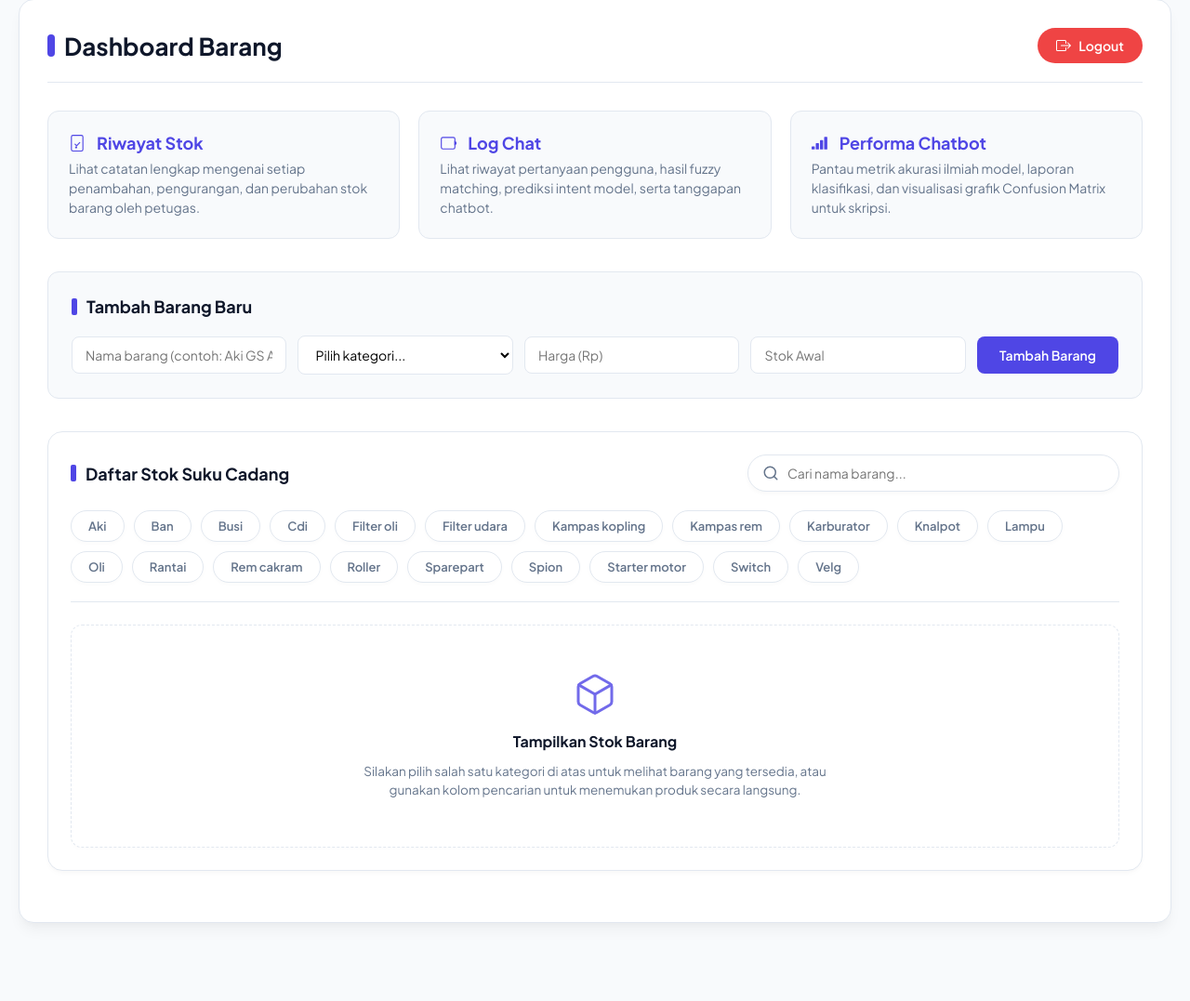
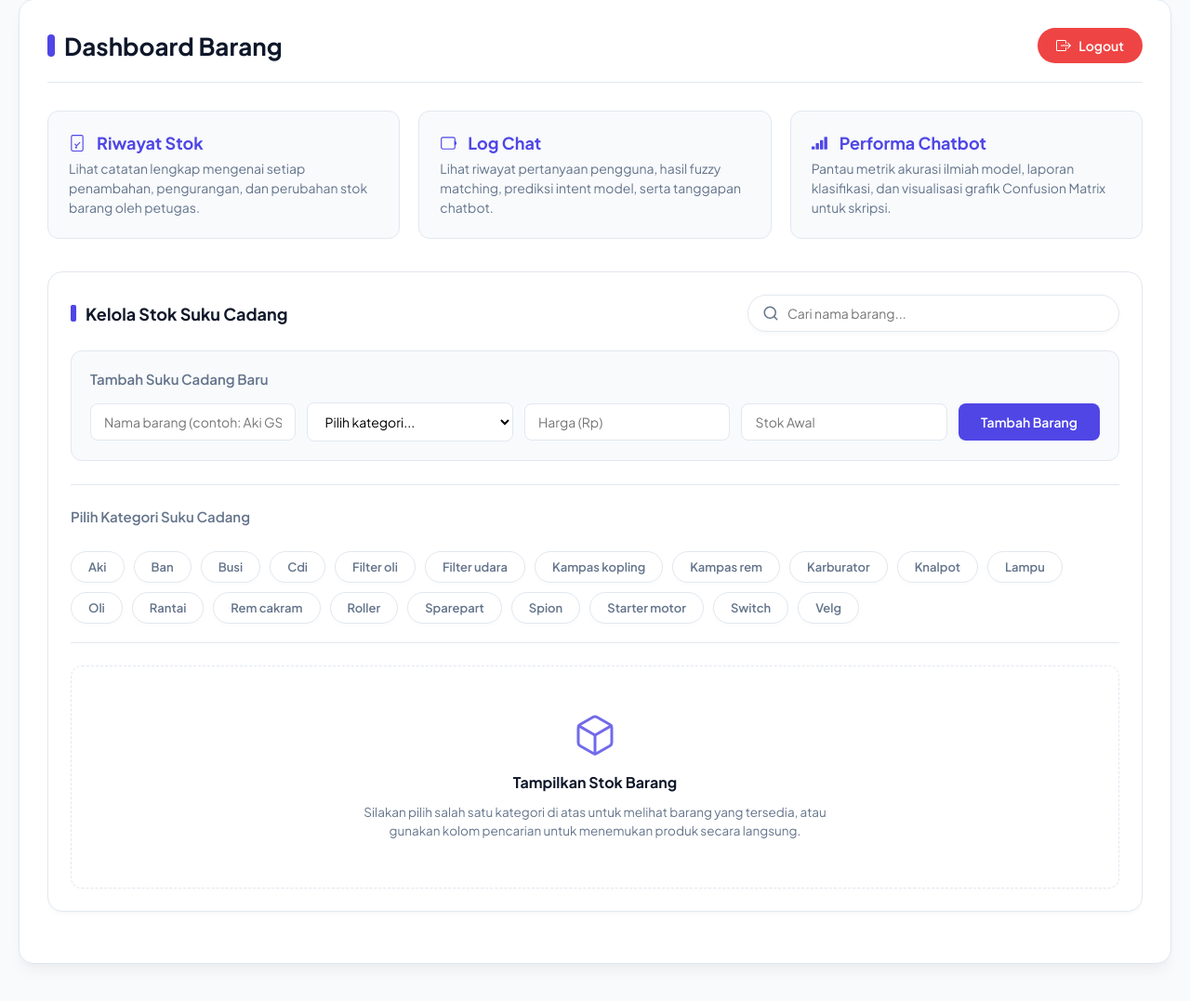
Before and after one commit to Iqbal-rgb2/chatbot_bengkel, a Flask app: page /dashboard_barang in a window 1280 px wide. Shown: the part 41-1118 px from the top of the page at 93% size. Before the commit the page ends 1035 px from the top, so only its background shows below. Run offline with Flask 3, Linux system fonts and the light colour scheme; the visitor is signed in with stand-in values (Sample User, id 1); data comes from the database, SQL or seed files in the repository; parts of the project's set-up code (start-up, migrations or seed data) failed here and were passed over.

Commit message:
Unify Tambah Barang, Kategori, and Stok Table into Kelola Stok Suku Cadang card

```diff
--- a/web/templates/dashboard_barang.html
+++ b/web/templates/dashboard_barang.html
@@ -146,19 +146,24 @@
         }
 
         /* Form Tambah Barang */
-        .form-container {
-            margin-bottom: 35px;
-            padding: 25px;
+        .add-form-section {
+            margin-bottom: 25px;
+            padding: 20px;
             background: #f8fafc;
             border: 1px solid var(--border-color);
             border-radius: 12px;
+            width: 100%;
         }
 
-        .form-container h2 {
-            font-size: 18px;
-            font-weight: 700;
-            margin-bottom: 20px;
-            color: var(--text-main);
+        /* Subsection Title Style */
+        .subsection-title {
+            font-size: 15px;
+            font-weight: 600;
+            color: var(--text-muted);
+            margin-bottom: 16px;
+            display: flex;
+            align-items: center;
+            gap: 8px;
         }
 
         .add-form {
@@ -501,30 +506,9 @@
             width: 100%;
         }
 
-        .stock-management-card .category-filter-row .filter-label {
-            font-size: 12px;
-            font-weight: 700;
-            color: var(--text-muted);
-            text-transform: uppercase;
-            letter-spacing: 0.05em;
-            display: flex;
-            align-items: center;
-            gap: 6px;
-            margin-top: 4px;
-        }
-
-        .stock-management-card .category-filter-row .filter-label::before {
-            content: '';
-            display: inline-block;
-            width: 4px;
-            height: 12px;
-            background-color: var(--primary);
-            border-radius: 1px;
-            opacity: 0.7;
-        }
-
         .stock-management-card .card-divider {
             border-bottom: 1px solid var(--border-color);
+            margin-top: 10px;
             margin-bottom: 24px;
             width: 100%;
         }
@@ -727,34 +711,12 @@
         </a>
     </div>
 
-    <!-- FORM TAMBAH BARANG -->
-    <div class="form-container">
-        <h2 class="section-title">Tambah Barang Baru</h2>
-        <form action="/tambah_barang" method="POST" class="add-form">
-            <input type="text" name="nama_barang" placeholder="Nama barang (contoh: Aki GS Astra)" required>
-
-            <select name="kategori" required>
-                <option value="">Pilih kategori...</option>
-                {% for kategori in data_kategori %}
-                <option value="{{ kategori[0] }}">{{ kategori[0] | capitalize }}</option>
-                {% endfor %}
-            </select>
-
-            <input type="number" name="harga" placeholder="Harga (Rp)" required min="0">
-            <input type="number" name="stok" placeholder="Stok Awal" required min="0">
-
-            <button type="submit" class="add-btn">
-                Tambah Barang
-            </button>
-        </form>
-    </div>
-
-    <!-- INTEGRATED CONTAINER: FILTER KATEGORI & DAFTAR STOK BARANG -->
+    <!-- INTEGRATED CONTAINER: KELOLA STOK SUKU CADANG -->
     <div class="dashboard-card stock-management-card">
 
         <!-- Header Row: Title & Google-Style Search -->
         <div class="card-header-row">
-            <h2 class="section-title">Daftar Stok Suku Cadang</h2>
+            <h2 class="section-title">Kelola Stok Suku Cadang</h2>
             <div class="google-search-wrapper">
                 <span class="search-icon">
                     <svg width="18" height="18" fill="none" stroke="currentColor" stroke-width="2" stroke-linecap="round" stroke-linejoin="round" viewBox="0 0 24 24">
@@ -772,8 +734,34 @@
             </div>
         </div>
 
-        <!-- Filter Row: Category Pills -->
+        <!-- Section 1: Tambah Barang Baru Form -->
+        <div class="add-form-section">
+            <h3 class="subsection-title">Tambah Suku Cadang Baru</h3>
+            <form action="/tambah_barang" method="POST" class="add-form">
+                <input type="text" name="nama_barang" placeholder="Nama barang (contoh: Aki GS Astra)" required>
+
+                <select name="kategori" required>
+                    <option value="">Pilih kategori...</option>
+                    {% for kategori in data_kategori %}
+                    <option value="{{ kategori[0] }}">{{ kategori[0] | capitalize }}</option>
+                    {% endfor %}
+                </select>
+
+                <input type="number" name="harga" placeholder="Harga (Rp)" required min="0">
+                <input type="number" name="stok" placeholder="Stok Awal" required min="0">
+
+                <button type="submit" class="add-btn">
+                    Tambah Barang
+                </button>
+            </form>
+        </div>
+
+        <!-- Card Section Divider -->
+        <div class="card-divider"></div>
+
+        <!-- Section 2: Pilih Kategori Suku Cadang -->
         <div class="category-filter-row">
+            <h3 class="subsection-title">Pilih Kategori Suku Cadang</h3>
             <div class="category-pills">
                 {% for kategori in data_kategori %}
                 <button class="pill" data-category="{{ kategori[0]|lower }}">{{ kategori[0] | capitalize }}</button>
```
